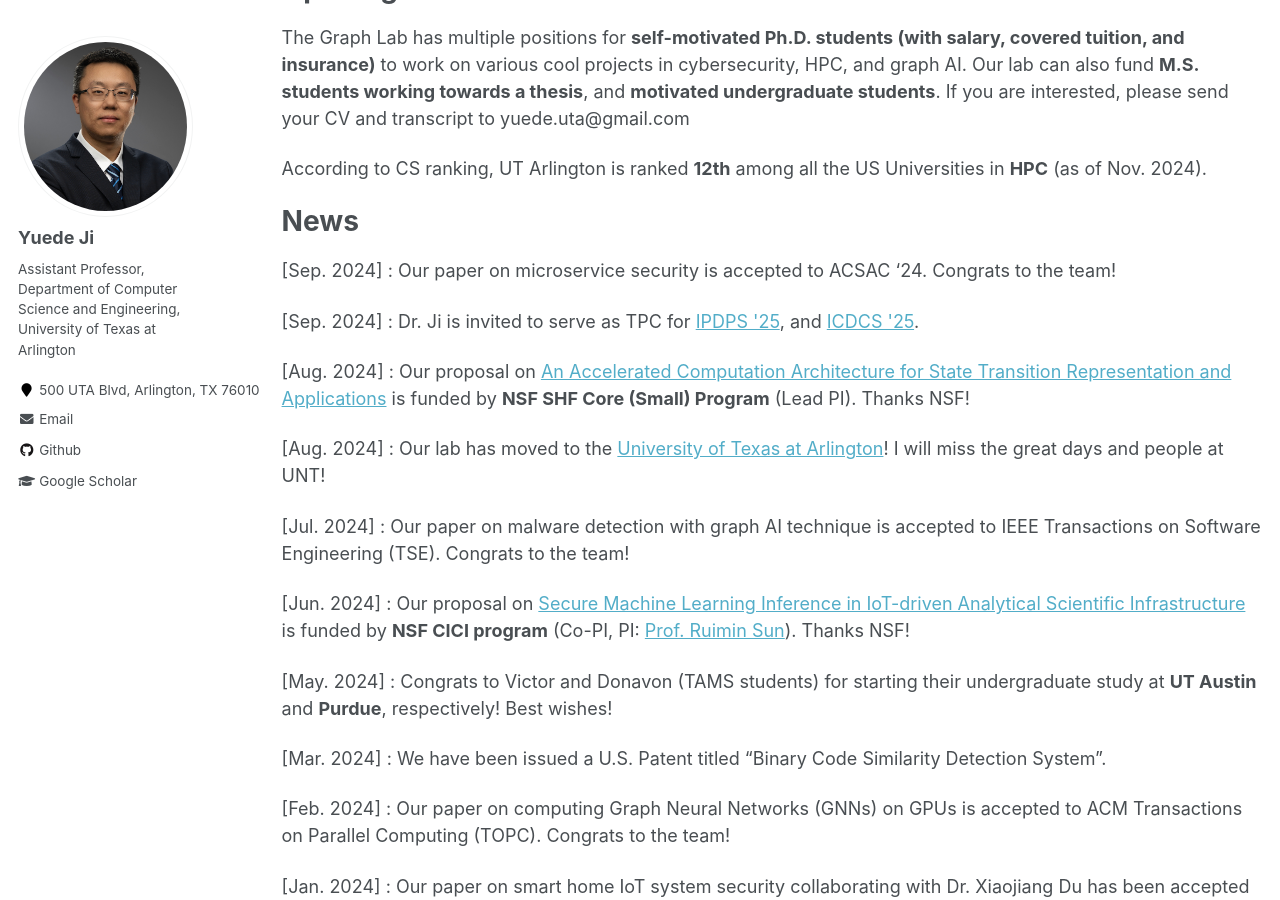
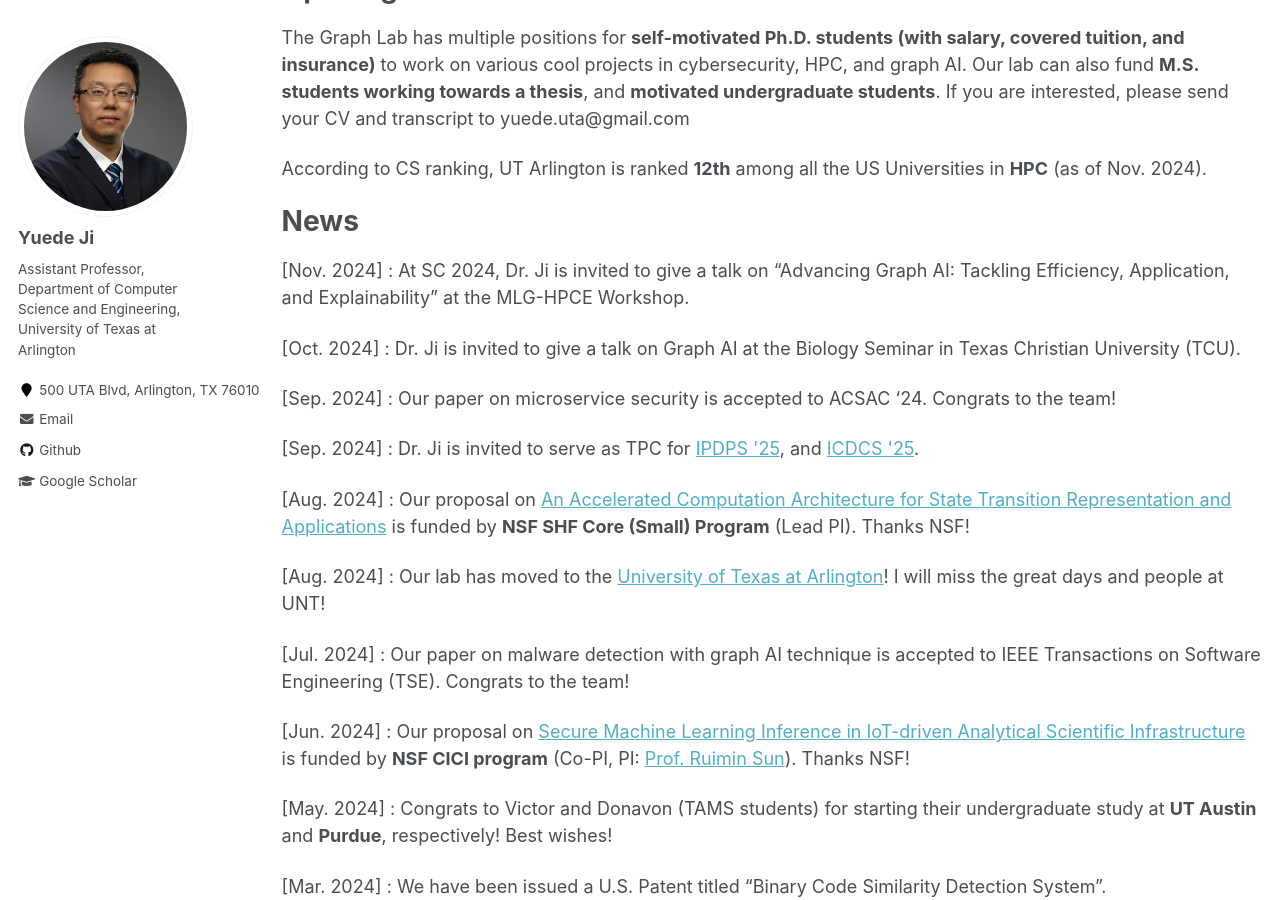
Before and after one commit to yuede/yuede.github.io, a Jekyll site: the page built from _pages/about.md, in a window 1280 px wide and 900 px high, scrolled down 509 px. Built offline with Jekyll 4.4.1, drawn with Linux system fonts in a browser that asks for light colours.

Commit message:
update about

```diff
--- a/_pages/about.md
+++ b/_pages/about.md
@@ -26,6 +26,10 @@
 
 News
 ======
+[Nov. 2024] : At SC 2024, Dr. Ji is invited to give a talk on "Advancing Graph AI: Tackling Efficiency, Application, and Explainability" at the MLG-HPCE Workshop.
+
+[Oct. 2024] : Dr. Ji is invited to give a talk on Graph AI at the Biology Seminar in Texas Christian University (TCU).
+
 [Sep. 2024] : Our paper on microservice security is accepted to ACSAC '24. Congrats to the team!
 
 [Sep. 2024] : Dr. Ji is invited to serve as TPC for [IPDPS \'25](https://www.ipdps.org/), and [ICDCS \'25](https://icdcs2025.icdcs.org/).
```
Also changed, not shown: _pages/lab.md (+6 -5 lines).
